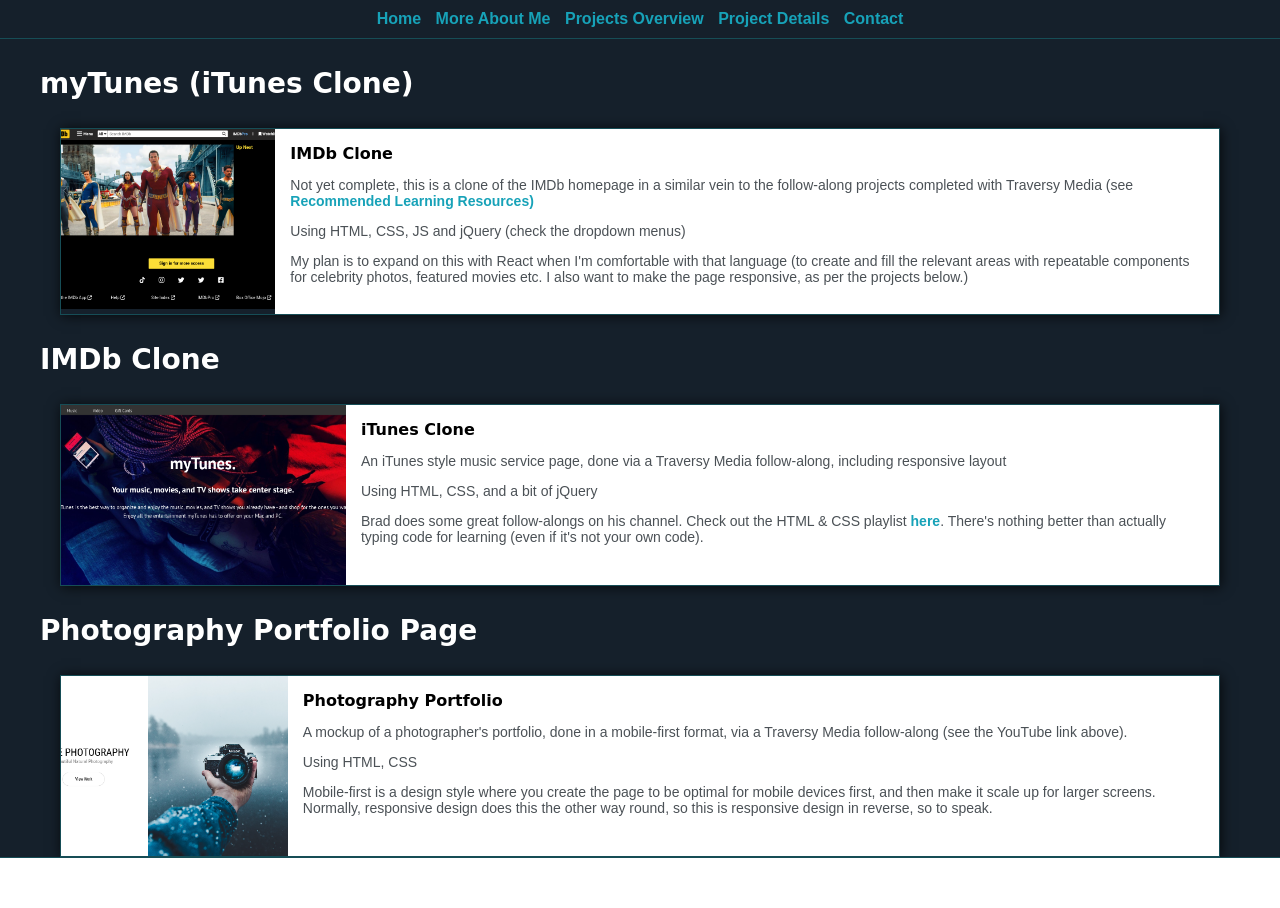
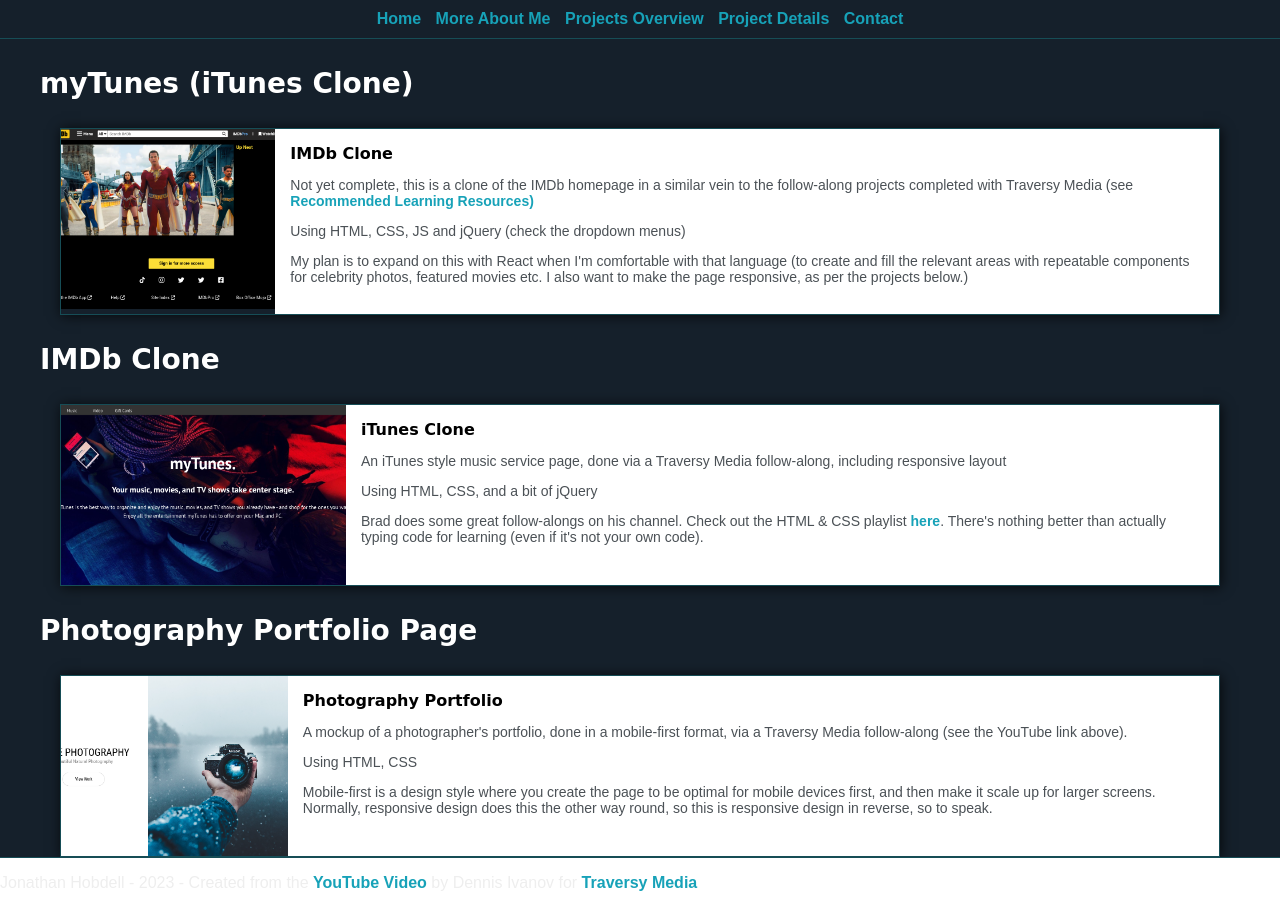
Before and after one commit to jhobdell/jonathanhobdell.github.io, a plain HTML site: page post.html in a window 1280 px wide. Before the commit the page ends 858 px from the top, so only its background shows below. Drawn offline with Linux system fonts and the light colour scheme; a web font is replaced by a local one.

Commit message:
Update post.html

```diff
--- a/post.html
+++ b/post.html
@@ -79,6 +79,9 @@
             </div>
         </div>
     </section>
+    <footer>
+        <p>Jonathan Hobdell - 2023 - Created from the <a href="https://www.youtube.com/watch?v=r_hYR53r61M">YouTube Video</a> by Dennis Ivanov for <a href="https://www.youtube.com/@TraversyMedia">Traversy Media</a></p>
+    </footer>
     <script type="text/javascript" src="./theme.js"></script>
 </body>
 </html>
```
